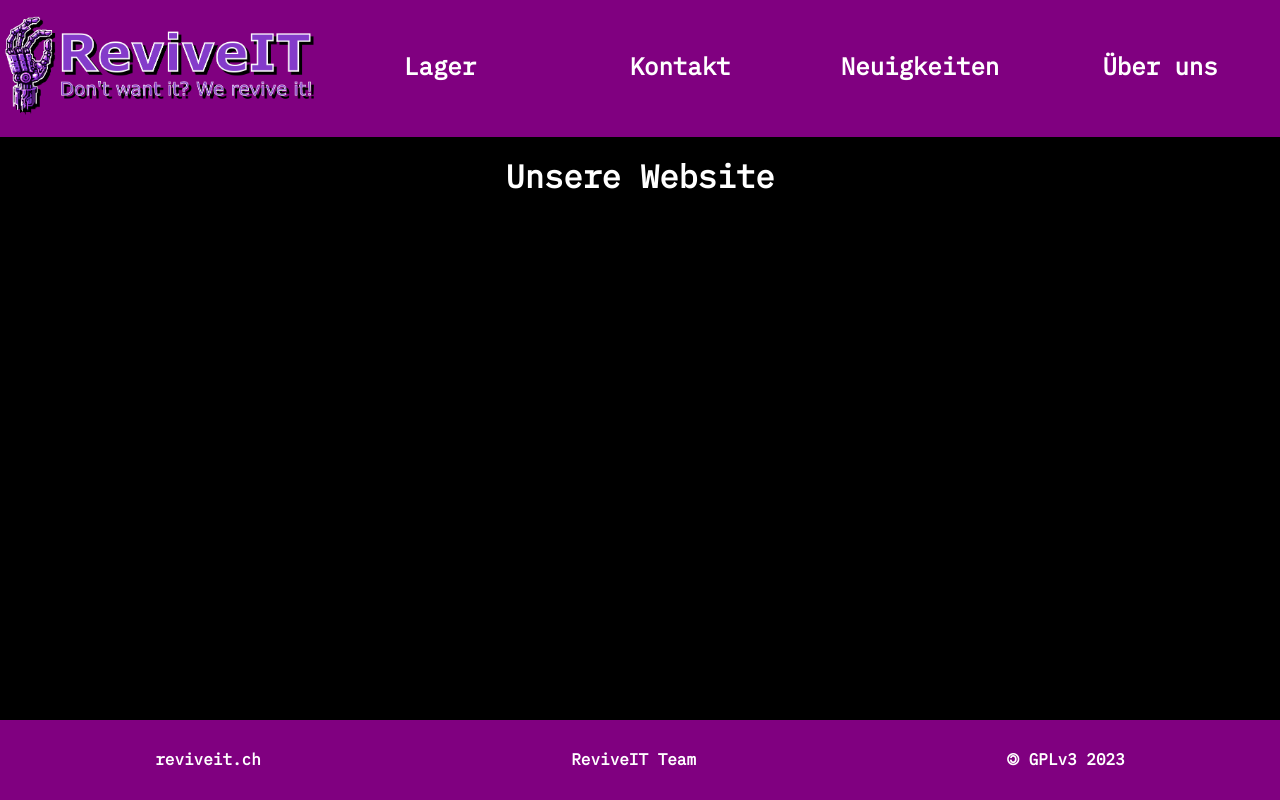
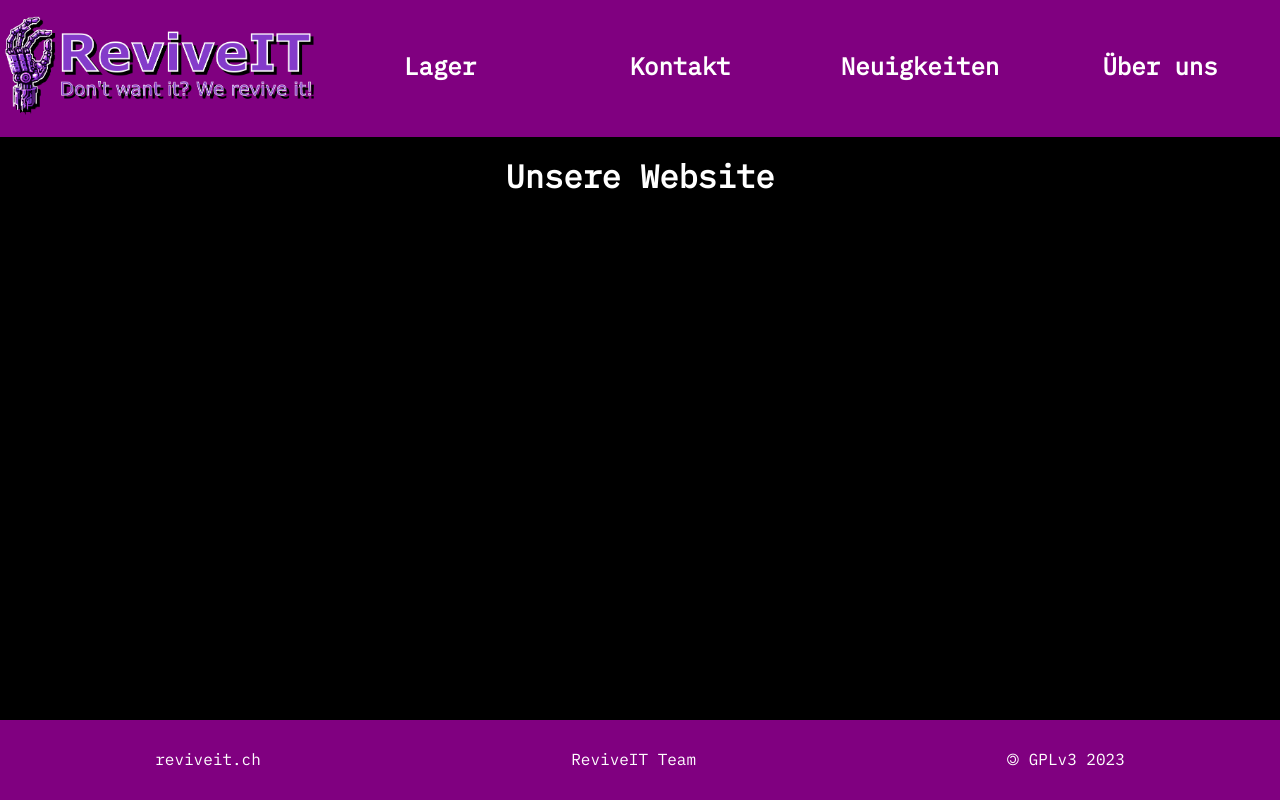
Before and after one commit to dlanaras/reviveit.ch, a SvelteKit app in the folder frontend/: page / in a window 1280 px wide. Built offline with nearby package versions, Linux system fonts and the light colour scheme.

Commit message:
don't use headers in Footer

```diff
--- a/frontend/src/components/footer.svelte
+++ b/frontend/src/components/footer.svelte
@@ -1,7 +1,7 @@
 <div id="footer">
-    <h4><a href="https://reviveit.ch">reviveit.ch</a></h4>
-    <h4>ReviveIT Team</h4>
-    <h4>🄯 GPLv3 {new Date().getFullYear()}</h4>
+	<p><a href="https://reviveit.ch">reviveit.ch</a></p>
+	<p>ReviveIT Team</p>
+	<p>🄯 GPLv3 {new Date().getFullYear()}</p>
 </div>
 
 <style>
@@ -10,7 +10,7 @@
 		display: flex;
 		justify-content: space-around;
 		width: 100%;
-    overflow:hidden;
+		overflow: hidden;
 		align-items: center;
 		height: 5rem;
 		position: fixed;
```
Lines whose indentation alone changed are shown as unchanged.
